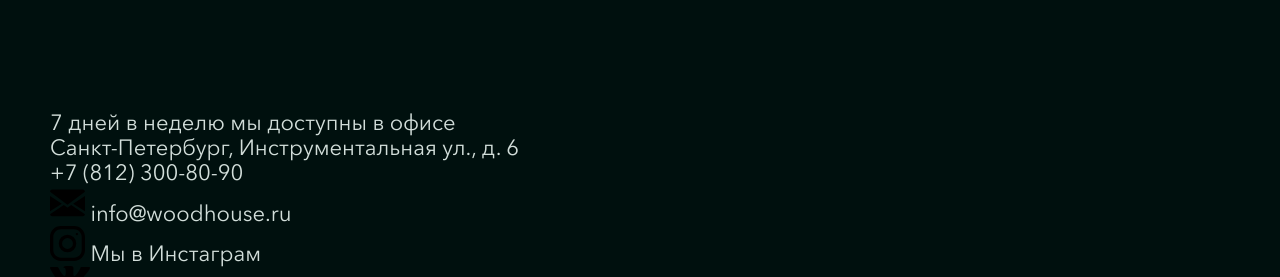
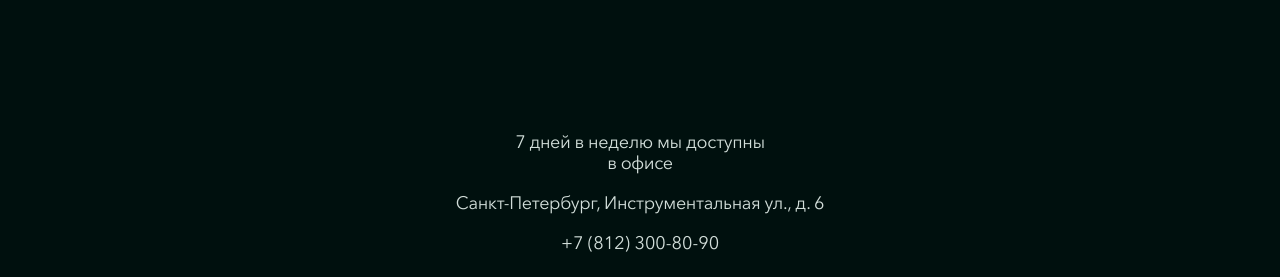
Before and after one commit to daria2212/woodhouse, a website: page source/index.html in a window 1280 px wide. Shown: the part 3850-4127 px from the top of the page. Drawn offline with nearby package versions, Linux system fonts and the light colour scheme.

Commit message:
part of footer styles

```diff
--- /dev/null
+++ b/source/scss/footer.scss
@@ -0,0 +1,21 @@
+.footer {
+    padding: 22px 0 40px;
+}
+
+.info {
+    margin-bottom: 55px;
+    &__text {
+        margin-bottom: 18px;
+        white-space: pre-line;
+        font-size: 18px;
+        line-height: 120%;
+        text-align: center;
+        letter-spacing: -0.02em;
+    }
+    &__link {
+        display: block;
+        text-align: center;
+        font-size: 18px;
+        line-height: 130%;
+    }
+}
--- a/source/scss/header.scss
+++ b/source/scss/header.scss
@@ -191,6 +191,7 @@
         }
     }
     .slick-dots {
+        bottom: 5px;
         width: 190px;
         height: 50px;
         button {
--- a/source/scss/style.scss
+++ b/source/scss/style.scss
@@ -8,3 +8,4 @@
 @import "projects";
 @import "benefits";
 @import "services";
+@import "footer";
```
Also changed, not shown: source/css/style.min.css.
